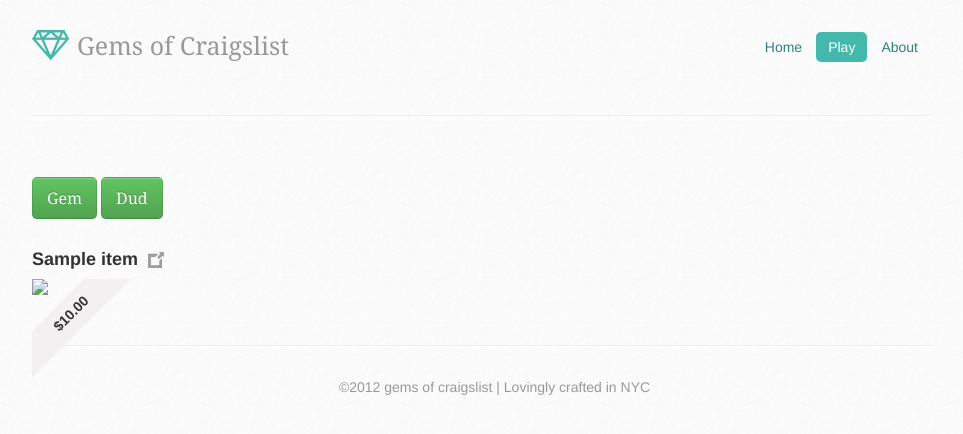
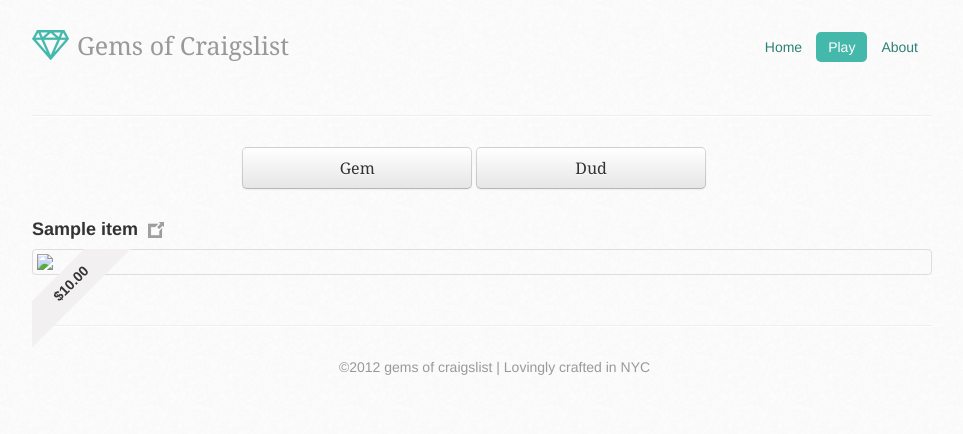
Before and after one commit to sandybox/gemsofcl, a Django app: template templates/play.html in a window 1280 px wide. Shown: the top 434 px of the page, without its empty margins (158-1121 px from the left). Run offline with Django 3.2, Linux system fonts and the light colour scheme; the template is opened without the code that fills it: values that come from a table or form of the project are taken from there, others are empty; tables that the repository leaves empty hold one stand-in row (values such as "Sample post"); parts of the project's set-up code (start-up, migrations or seed data) failed here and were passed over; some libraries are stand-ins or nearby versions; some web fonts are replaced.

Commit message:
Re-style Gem/Dud buttons

```diff
--- a/static/css/style.css
+++ b/static/css/style.css
@@ -96,6 +96,21 @@
 #PlayCarousel {
 }
 
+.item {
+    border: 1px solid #DDD;
+    padding: 4px;
+    -webkit-border-radius: 4px;
+    -moz-border-radius: 4px;
+    border-radius: 4px;
+    -webkit-box-shadow: 0 1px 3px rgba(0, 0, 0, 0.055);
+    -moz-box-shadow: 0 1px 3px rgba(0,0,0,0.055);
+    box-shadow: 0 1px 3px rgba(0, 0, 0, 0.055);
+    -webkit-transition: all .2s ease-in-out;
+    -moz-transition: all .2s ease-in-out;
+    -o-transition: all .2s ease-in-out;
+    transition: all .2s ease-in-out;
+}
+
 .item img {
     margin: auto;
 }
@@ -141,6 +156,20 @@
     border: 1px solid #45B8AC;
 }
 
+.vote-gem, .vote-dud {
+    width: 200px;
+}
+
+.votebuttons {
+    text-align: center;
+    color:#BBB;
+    font-family:"Arbutus Bold", Georgia, serif;
+    font-size:15px;
+    font-weight:normal;
+    line-height:20px;
+    margin-bottom:20px
+}
+
 /* Fix copied from stackoverflow or else thumbnails don't line up after 2nd Bootstrap row-fluid */
 .row-fluid ul.thumbnails li.span12 + li { margin-left : 0px; }
 .row-fluid ul.thumbnails li.span6:nth-child(2n + 3) { margin-left : 0px; }
--- a/templates/base.html
+++ b/templates/base.html
@@ -41,12 +41,14 @@
     <hr>
     {% endblock %}
 
+    {% if message or alert %}
     <div class="row-fluid">
       <div class="span9">
         {% if message %}<p>{{ message }}</p>{% endif %}
         {% if alert %}<p>{{ alert }}</p>{% endif %}
       </div>
     </div>
+    {% endif %}
 
     {% block body %}
     {% endblock %}
--- a/templates/play.html
+++ b/templates/play.html
@@ -22,18 +22,18 @@
 
 {% if item %}
 <div class="row-fluid">
-  <div class="span3">
-  <p><a class="btn btn-large btn-success vote-gem" data-id="{{ item.id }}" href="#">Gem</a>
-    <a class="btn btn-large btn-success vote-dud" data-id="{{ item.id }}" href="#">Dud</a></p>
-  </div>
-  <div class="span9">
-    <p>
+  <div class="span12">
+    <div class="votebuttons">
+      <a class="btn btn-large vote-gem" data-id="{{ item.id }}" href="#">Gem</a>
+      <a class="btn btn-large vote-dud" data-id="{{ item.id }}" href="#">Dud</a>
+      <span>&nbsp; &nbsp;
     {% if request.session.countdown > 5 %}{{ request.session.countdown }} more to go!
     {% elif request.session.countdown > 3 %}Only {{ request.session.countdown }} more!
     {% elif request.session.countdown > 1 %}{{ request.session.countdown }} left, so close!
     {% elif request.session.countdown == 1 %}Just 1 more!
     {% endif %}
-    </p>
+    </span>
+    </div>
   </div>
 </div>
 
```
